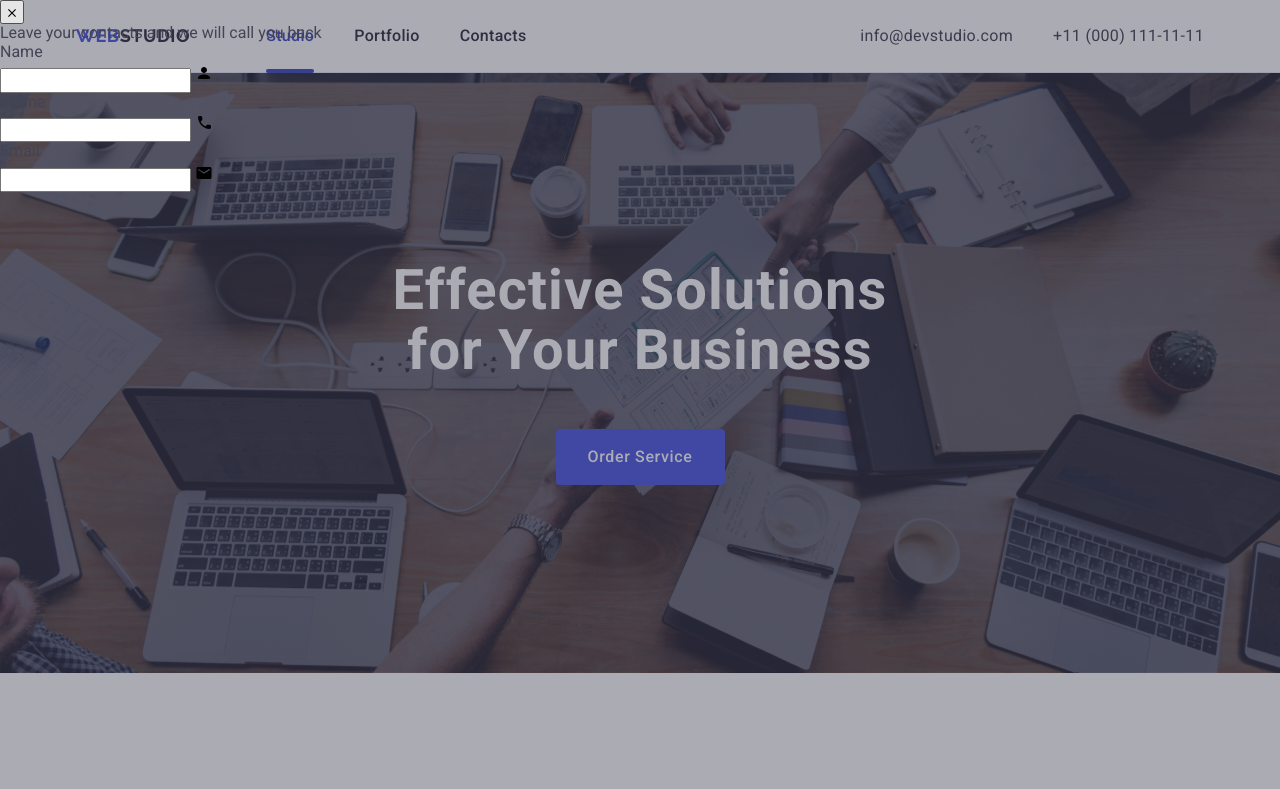
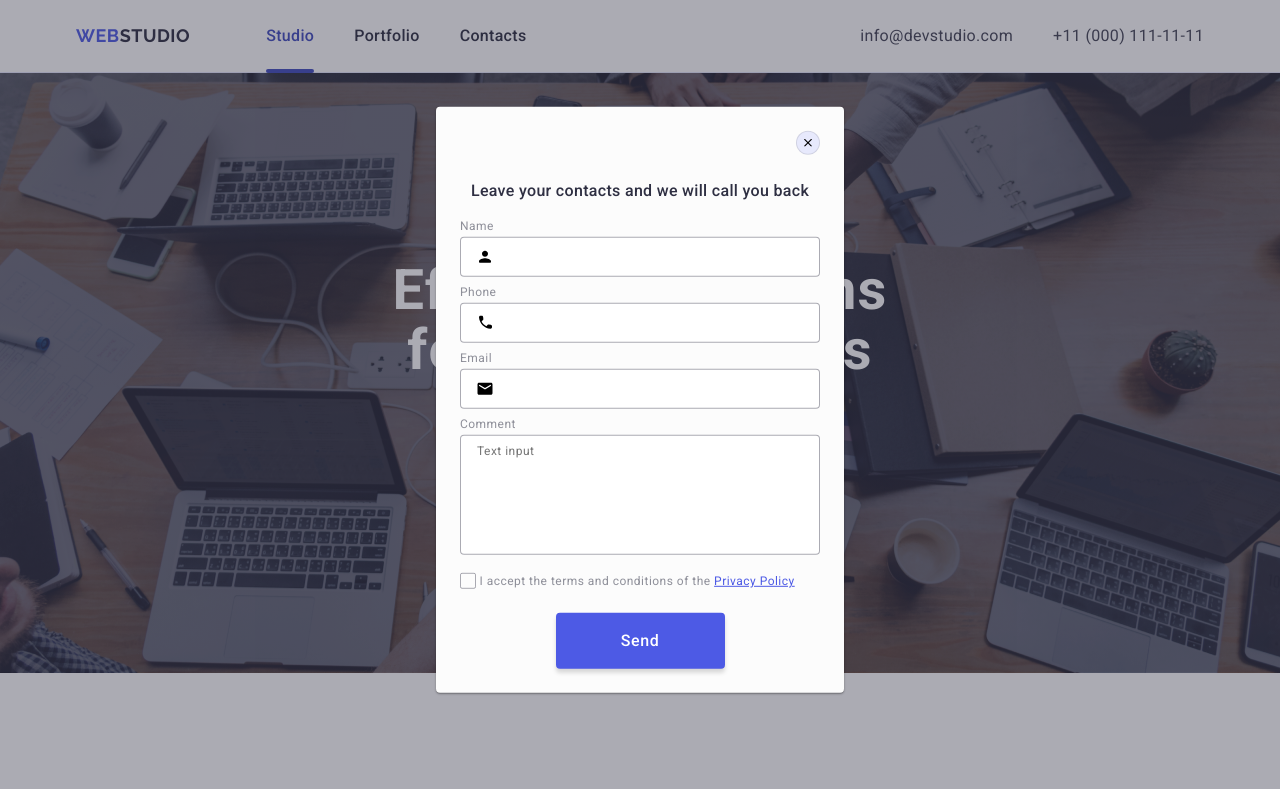
Before and after one commit to anastasiiatolkach22/goit-markup-hw-05, a plain HTML site: page index.html in a window 1280 px wide. Shown: the top 789 px of the page. Drawn offline with nearby package versions, Linux system fonts and the light colour scheme.

Commit message:
add style for modal

```diff
--- a/css/styles.css
+++ b/css/styles.css
@@ -11,7 +11,7 @@ ul {
   padding: 0;
   margin: 0;
 }
-img{
+img {
   display: block;
 }
 h1,
@@ -40,7 +40,9 @@ p {
 }
 /* header */
 .header {
-  box-shadow: 0px 1px 6px 0px rgba(46, 47, 66, 0.08), 0px 1px 1px 0px rgba(46, 47, 66, 0.16), 0px 2px 1px 0px rgba(46, 47, 66, 0.08);
+  box-shadow: 0px 1px 6px 0px rgba(46, 47, 66, 0.08),
+    0px 1px 1px 0px rgba(46, 47, 66, 0.16),
+    0px 2px 1px 0px rgba(46, 47, 66, 0.08);
   border-bottom: 1px solid var(--CORNFLOWER, #e7e9fc);
 }
 .header-container {
@@ -78,14 +80,14 @@ p {
   transition: color 250ms cubic-bezier(0.4, 0, 0.2, 1);
   letter-spacing: 0.02em;
 }
-.current{
-  color: #404BBF;
+.current {
+  color: #404bbf;
   position: relative;
 }
-.current::after{
+.current::after {
   content: "";
   border-radius: 2px;
-    background: var(--OCEAN, #404BBF);
+  background: var(--OCEAN, #404bbf);
   height: 4px;
   width: 100%;
   position: absolute;
@@ -122,13 +124,16 @@ transition: color 250ms cubic-bezier(0.4, 0, 0.2, 1);
   background-color: #2e2f42;
   padding-top: 188px;
   padding-bottom: 188px;
-  background-image: linear-gradient(rgba(46, 47, 66, 0.70 ) , rgba(46, 47, 66, 0.70)), url(../images/people-office.jpg);
+  background-image: linear-gradient(
+      rgba(46, 47, 66, 0.7),
+      rgba(46, 47, 66, 0.7)
+    ),
+    url(../images/people-office.jpg);
   background-repeat: no-repeat;
-background-size:  cover;
+  background-size: cover;
   max-width: 1440px;
-margin:0 auto;
+  margin: 0 auto;
   background-position: center;
-
 }
 
 .hero-title {
@@ -180,10 +185,10 @@ background-position: center;
 .futeres-item {
   width: calc((100% - 72px) / 4);
 }
-.icon-wrap{
+.icon-wrap {
   border-radius: 4px;
-    border: 1px solid var(--LIGHT-SLATE, #8E8F99);
-    background: var(--CLOUD, #F4F4FD);
+  border: 1px solid var(--LIGHT-SLATE, #8e8f99);
+  background: var(--CLOUD, #f4f4fd);
   height: 112px;
 
   display: flex;
@@ -239,7 +244,7 @@ background-position: center;
   display: flex;
   gap: 24px;
 }
-.team-text-wrap{
+.team-text-wrap {
   padding: 32px 0;
 }
 .team-subtitle {
@@ -260,7 +265,6 @@ text-align: center;
   line-height: 1.5;
   margin-bottom: 8px;
   letter-spacing: 0.02em;
-
 }
 .team-soc-list {
   display: flex;
@@ -276,7 +280,7 @@ margin-bottom: 8px;
 .team-soc-link {
   width: 100%;
   height: 100%;
-  background-color: #4D5AE5;
+  background-color: #4d5ae5;
   display: flex;
   justify-content: center;
   align-items: center;
@@ -284,16 +288,15 @@ margin-bottom: 8px;
   transition: background-color 250ms cubic-bezier(0.4, 0, 0.2, 1);
 }
 .team-soc-link:hover,
-.team-soc-link:focus{
-  background-color: #404BBF;
+.team-soc-link:focus {
+  background-color: #404bbf;
 }
 .team-soc-icon {
-  fill: #F4F4FD;
+  fill: #f4f4fd;
 }
 /* portfolio */
-.portfolio{
+.portfolio {
   padding: 120px 0;
-
 }
 .portfolio-title {
   margin-bottom: 72px;
@@ -307,26 +310,27 @@ margin-bottom: 8px;
   letter-spacing: 0.02em;
   text-transform: capitalize;
 }
-.porfolio-list{
+.porfolio-list {
   display: flex;
   flex-wrap: wrap;
   column-gap: 24px;
   row-gap: 48px;
 }
-.portfolio-item{
-  width: calc((100% - 48px ) /3 );
+.portfolio-item {
+  width: calc((100% - 48px) / 3);
   transition: box-shadow 250ms cubic-bezier(0.4, 0, 0.2, 1);
 }
-.portfolio-item:hover{
-  box-shadow: 0px 2px 1px 0px rgba(46, 47, 66, 0.08), 0px 1px 1px 0px rgba(46, 47, 66, 0.16), 0px 1px 6px 0px rgba(46, 47, 66, 0.08);
+.portfolio-item:hover {
+  box-shadow: 0px 2px 1px 0px rgba(46, 47, 66, 0.08),
+    0px 1px 1px 0px rgba(46, 47, 66, 0.16),
+    0px 1px 6px 0px rgba(46, 47, 66, 0.08);
 }
-.overlav-wrap{
+.overlav-wrap {
   position: relative;
   overflow: hidden;
-
 }
-.overlay{
-  color: var(--CLOUD, #F4F4FD);
+.overlay {
+  color: var(--CLOUD, #f4f4fd);
   position: absolute;
   top: 0px;
   left: 0px;
@@ -334,23 +338,22 @@ margin-bottom: 8px;
   height: 100%;
   font-size: 16px;
 
-
   line-height: 24px;
 
   letter-spacing: 0.32px;
-    background-color: #4D5AE5;
+  background-color: #4d5ae5;
   padding: 40px 32px;
   transform: translateY(100%);
-    transition:transform 250ms cubic-bezier(0.4, 0, 0.2, 1);
+  transition: transform 250ms cubic-bezier(0.4, 0, 0.2, 1);
 }
 
 .portfolio-item:hover .overlay {
   transform: translateY(0);
 }
 
-.portfolio-text-wrap{
+.portfolio-text-wrap {
   padding: 32px 16px;
-  border: 1px solid #E7E9FC;
+  border: 1px solid #e7e9fc;
   border-top: none;
 }
 .portfolio-subtitle {
@@ -376,15 +379,14 @@ margin-bottom: 8px;
   background-color: #2e2f42;
   padding: 100px 0;
 }
-.footer-container{
+.footer-container {
   display: flex;
   align-items: baseline;
 }
-.logo-wrap{
+.logo-wrap {
   margin-right: 120px;
 }
-.logo-footer{
-
+.logo-footer {
   display: inline-block;
   margin-bottom: 16px;
 }
@@ -403,11 +405,8 @@ margin-bottom: 16px;
   letter-spacing: 0.02em;
 }
 
-
 .footer-soc-title {
-  color: var(--WHITE, #FFF);
-
-
+  color: var(--WHITE, #fff);
 
   font-size: 16px;
 
@@ -415,7 +414,7 @@ margin-bottom: 16px;
   line-height: 24px;
 
   letter-spacing: 0.32px;
-    margin-bottom:  16px;
+  margin-bottom: 16px;
 }
 
 .footer-soc-list {
@@ -431,47 +430,242 @@ margin-bottom: 16px;
 .footer-soc-link {
   width: 100%;
   height: 100%;
-  background-color: #4D5AE5;
+  background-color: #4d5ae5;
   border-radius: 50%;
   display: flex;
   justify-content: center;
   align-items: center;
-  transition:background-color 250ms cubic-bezier(0.4, 0, 0.2, 1) ;
+  transition: background-color 250ms cubic-bezier(0.4, 0, 0.2, 1);
 }
 .footer-soc-link:hover,
-.footer-soc-link:focus{
-  background-color: #31D0AA;
+.footer-soc-link:focus {
+  background-color: #31d0aa;
 }
 .footer-soc-icon {
-  fill: #F4F4FD;
+  fill: #f4f4fd;
 }
 /* modal */
 .backdrop {
-  background: var(--NAVY-BLUE-modal, rgba(46, 47, 66, 0.40));
+  background: var(--NAVY-BLUE-modal, rgba(46, 47, 66, 0.4));
   position: fixed;
   top: 0;
   left: 0;
   width: 100%;
   height: 100%;
+  opacity: 0;
+  visibility: hidden;
+  pointer-events: none;
+  transition: opacity 250ms cubic-bezier(0.4, 0, 0.2, 1),
+    visibility 250ms cubic-bezier(0.4, 0, 0.2, 1);
+}
+.is-open {
+  opacity: 1;
+  visibility: visible;
+  pointer-events: auto;
+}
+.modal {
+  border-radius: 4px;
+  background: var(--DAIRY, #fcfcfc);
+  width: 408px;
+  min-height: 584px;
+  position: absolute;
+  top: 50%;
+  left: 50%;
+  transform: translate(-50%, -50%) scale(1);
+  transition: transform 250ms cubic-bezier(0.4, 0, 0.2, 1);
+  padding: 72px 24px 24px;
+  box-shadow:0px 1px 1px rgba(0, 0, 0, 0.14), 0px 1px 3px rgba(0, 0, 0, 0.12), 0px 1px 2px rgba(0, 0, 0, 0.20);
+}
+
+.model-clouse-btn {
+  position: absolute;
+  top: 24px;
+  right: 24px;
+  width: 24px;
+    height: 24px;
+    border-radius: 50%;
+    border: 1px solid rgba(0, 0, 0, 0.10);
+    background-color: #E7E9FC;
+    display: flex;
+    justify-content: center;
+    align-items: center;
+    padding: 0;
+    cursor: pointer;
+    transition: background-color 250ms cubic-bezier(0.4, 0, 0.2, 1), border 250ms cubic-bezier(0.4, 0, 0.2, 1);
+}
+.model-clouse-btn:hover,
+.model-clouse-btn:focus{
+  background-color: #404BBF;
+  border: none;
+
+}
+.model-clouse-btn:hover .model-clouse-icon,
+.model-clouse-btn:focus .model-clouse-icon{
+  fill: #fff;
+}
+.model-clouse-icon {
+  transition: fill 250ms cubic-bezier(0.4, 0, 0.2, 1);
+}
+
+.modal-title {
+  color: var(--NAVY-BLUE, #2E2F42);
+    text-align: center;
+
+
+    font-size: 16px;
+
+    font-weight: 500;
+    line-height: 24px;
+
+    letter-spacing: 0.32px;
+    margin-bottom: 16px;
+}
+
+.modal-form {
+}
+
+.modal-field {
+  margin-bottom: 8px;
+}
+
+.modal-label {
+  color: var(--LIGHT-SLATE, #8E8F99);
+
+
+
+    font-size: 12px;
+
+    line-height: 14px;
+
+    letter-spacing: 0.48px;
+    margin-bottom: 4px;
+    display: block;
+}
+
+.input-wrap {
+  position: relative;
+}
+
+.model-input {
+  border-radius: 4px;
+    border: 1px solid var(--NAVY-BLUE-modal, rgba(46, 47, 66, 0.40));
+    width: 100%;
+    height: 40px;
+    outline: transparent;
+    padding-left: 38px;
+    transition: border-color 250ms cubic-bezier(0.4, 0, 0.2, 1);
+}
+.model-input:focus{
+  border-color: #4D5AE5;
+}
+
+.model-icon {
+  position: absolute;
+  left: 16px;
+  top: 50%;
+  transform: translateY(-50%);
+  transition: fill 250ms cubic-bezier(0.4, 0, 0.2, 1);
+
+}
+.model-input:focus + .model-icon{
+  fill: #4D5AE5;
+
+}
+.textarea-field {
+  margin-bottom: 16px;
 
 }
 
-.modal {}
 
-.model-clouse-btn {}
+.model-textarea {
+  color: var(--NAVY-BLUE-modal, rgba(46, 47, 66, 0.40));
 
-.model-clouse-icon {}
 
-.modal-title {}
+    font-size: 12px;
 
-.modal-form {}
 
-.modal-field {}
+    line-height: 14px;
 
-.modal-label {}
+    letter-spacing: 0.48px;
+    width: 100%;
+    height: 120px;
+    border-radius: 4px;
+      border: 1px solid var(--NAVY-BLUE-modal, rgba(46, 47, 66, 0.40));
+      outline: transparent;
+      resize: none;
+      padding: 8px 16px;
+      display: block;
+      transition: border-color 250ms cubic-bezier(0.4, 0, 0.2, 1);
+}
+.model-textarea:focus {
+  border-color: #4D5AE5;
 
-.input-wrap {}
+}
+.check-field {
+  margin-bottom: 24px;
+}
 
-.model-input {}
+.input-check:checked + .input-check-text > .checkbox{
+  background-color: #404BBF;
+  border: none;
+  fill: #F4F4FD;
+}
 
-.model-icon {}
+.input-check-text {
+
+  color: var(--LIGHT-SLATE, #8E8F99);
+
+    font-size: 12px;
+
+    line-height: 14px;
+
+    letter-spacing: 0.48px;
+}
+
+.checkbox {
+  border: 1px  solid rgba(46, 47, 66, 0.40);
+  border-radius: 2px;
+  width: 16px;
+  height: 16px;
+  fill: transparent;
+  display: inline-flex;
+  justify-content: center;
+  align-items: center;
+  transition: background-color 250ms cubic-bezier(0.4, 0, 0.2, 1), border 250ms cubic-bezier(0.4, 0, 0.2, 1), fill 250ms cubic-bezier(0.4, 0, 0.2, 1);
+
+}
+
+.check-icon {}
+
+.check-link {
+  color: #4D5AE5;
+  text-decoration: underline;
+
+}
+.modal-btn
+{
+  color: var(--WHITE, #FFF);
+
+    font-size: 16px;
+
+    font-weight: 500;
+    line-height: 24px;
+
+    letter-spacing: 0.64px;
+    min-width: 169px;
+    height: 56px;
+    border-radius: 4px;
+      background: var(--IRIS, #4D5AE5);
+      box-shadow: 0px 4px 4px 0px rgba(0, 0, 0, 0.15);
+      cursor: pointer;
+      border: none;
+      display: block;
+      margin: 0 auto;
+      transition:background-color 250ms cubic-bezier(0.4, 0, 0.2, 1);
+
+}
+.modal-btn:hover,
+.modal-btn:focus{
+  background-color: #404BBF;
+
+}
--- a/index.html
+++ b/index.html
@@ -394,44 +394,60 @@
           </ul>
         </div>
         </div>
-    </footer> is-open
-    <div class="backdrop">
+    </footer>
+    <div class="backdrop  is-open">
       <div class="modal">
-        <button class="model-clouse-btn">
+        <button class="model-clouse-btn" type="button">
           <svg class="model-clouse-icon" width="8" height="8">
             <use href="./images/icons.svg#icon-close"></use>
           </svg>
         </button>
         <p class="modal-title">Leave your contacts and we will call you back</p>
-        <form action="" class="modal-form">
+        <form  class="modal-form">
           <div class="modal-field">
-            <label for="" class="modal-label">Name</label>
+            <label for="user-name" class="modal-label">Name</label>
             <div class="input-wrap">
-              <input type="text" class="model-input">
+              <input id="user-name" name="user-name" type="text" class="model-input">
               <svg class="model-icon" width="18" height="24">
                 <use href="./images/icons.svg#icon-person"></use>
               </svg>
             </div>
           </div>
           <div class="modal-field">
-            <label for="" class="modal-label">Phone</label>
+            <label for="user-tel" class="modal-label">Phone</label>
             <div class="input-wrap">
-              <input type="text" class="model-input">
+              <input id="user-tel" type="tel" name="user-tel" class="model-input">
               <svg class="model-icon" width="18" height="24">
                 <use href="./images/icons.svg#icon-phone"></use>
               </svg>
             </div>
           </div>
           <div class="modal-field">
-            <label for="" class="modal-label">Email</label>
+            <label for="user-email" class="modal-label">Email</label>
             <div class="input-wrap">
-              <input type="text" class="model-input">
+              <input type="email" id="user-email" name="user-email" class="model-input">
               <svg class="model-icon" width="18" height="24">
                 <use href="./images/icons.svg#icon-email"></use>
               </svg>
             </div>
           </div>
+          <div class="textarea-field">
+            <label for="user-comment" class="modal-label">Comment</label>
+            <textarea placeholder="Text input" name="user-comment" id="user-comment"  class="model-textarea"></textarea>
+          </div>
+          <div class="check-field">
+            <input id="user-privacy"  name="user-privacy" type="checkbox" class="input-check visually-hidden">
+            <label for="user-privacy" class="input-check-text">
+              <span class="checkbox">
+                <svg class="check-icon" width="10" height="8">
+                  <use href="./images/icons.svg#icon-Vector"></use>
+                </svg>
+              </span>
+              I accept the terms and conditions of the
+              <a href="" class="check-link">Privacy Policy</a></label>
+          </div>
         </form>
+        <button class="modal-btn" type="submit">Send</button>
       </div>
     </div>
   </body>
```
Lines whose indentation alone changed are shown as unchanged.
